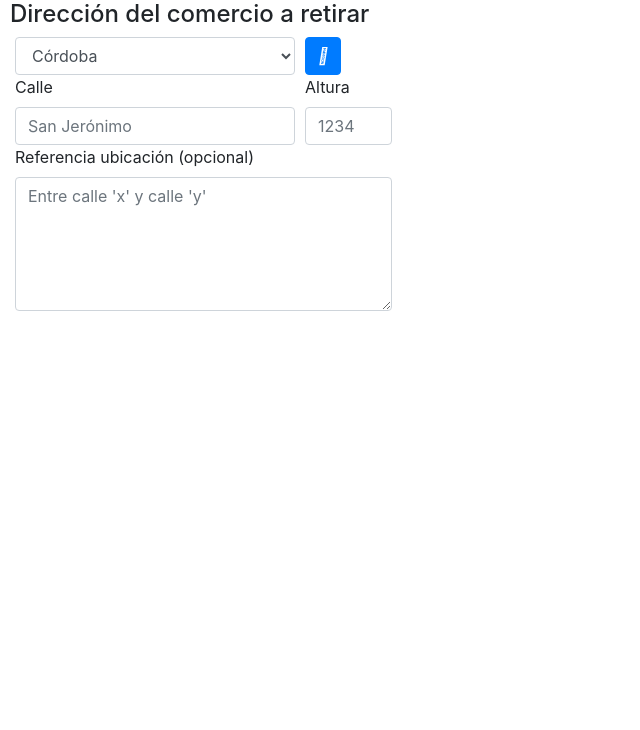
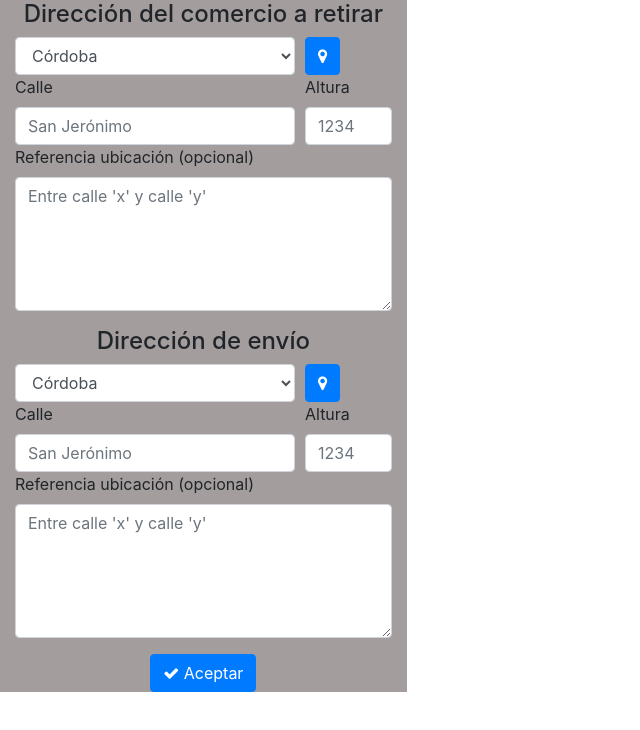
Before and after one commit to Luuzaall/ISW-Grupo2-2022, an Angular app: page / in a window 1280 px wide. Shown: the top 730 px of the page, without its empty margins (0-640 px from the left). Built offline with nearby package versions, Linux system fonts and the light colour scheme.

Commit message:
falta el mapa

```diff
--- a/src/app/components/direcciones/direcciones.component.css
+++ b/src/app/components/direcciones/direcciones.component.css
@@ -0,0 +1,7 @@
+form{
+    background-color: #a39d9d;
+}
+
+textarea{
+    margin-bottom: 1em;
+}
--- a/src/app/components/direcciones/direcciones.component.html
+++ b/src/app/components/direcciones/direcciones.component.html
@@ -1,68 +1,7 @@
-<!-- <form>
-    <div class="form-group col-md-4">
-        <label for="inputState">Ciudad</label>
-        <select id="inputState" class="form-control">
-          <option selected>Córdoba</option>
-          <option>Alta Gracia</option>
-        </select>
 
-      <label for="inputAddress">Calle</label>
-      <input type="text" class="form-control" id="inputAddress" placeholder="Main St">
-    </div>
-    &nbsp;
-    <div class="form-group">
-      <label for="inputAddress2">Número</label>
-      <input type="text" class="form-control" id="inputAddress2" placeholder="1234">
-    </div>
-    <div class="form-group">
-        <label for="inputAddress2">Referencia ubicación (opcional)</label>
-        <input type="text" class="form-control" id="inputAddress2" placeholder="Entre calle José Orzali y calle Coronel Rojas">
-    <div class="form-check">
-        <input class="form-check-input" type="checkbox" id="gridCheck">
-        <label class="form-check-label" for="gridCheck">
-          Check me out
-        </label>
-
-    </div>
-    <button type="submit" class="btn btn-primary">Sign in</button>
-  </form> -->
-
-  <!-- <form>
-    <div class="form-row">
-      <div class="form-group col-md-4">
-        <label for="inputState">Ciudad</label>
-        <select id="inputState" class="form-control">
-          <option selected>Córdoba</option>
-          <option>Alta Gracia</option>
-        </select>
-      </div>
-    <div class="form-group">
-      <button type="button" class="btn btn-primary">Seleccionar</button>
-    </div>
-    <div class="form-group">
-      <label for="inputAddress2">Calle</label>
-      <input type="text" class="form-control" id="inputAddress2" placeholder="Main St">
-    </div>
-
-      <div class="form-group col-md-2">
-        <label for="inputZip">Número</label>
-        <input type="text" class="form-control" id="inputZip" placeholder="1234">
-      </div>
-    </div>
-    <div class="form-group">
-      <div class="form-check">
-        <input class="form-check-input" type="checkbox" id="gridCheck">
-        <label class="form-check-label" for="gridCheck">
-          Check me out
-        </label>
-      </div>
-    </div>
-    <button type="submit" class="btn btn-primary">Sign in</button>
-  </form> -->
-
-  <form class="bg-ligth">
-    <div class="class container-fluid">
-    <div class="form-row">
+  <form class="bg-ligth " >
+    <div class="class container-fluid" >
+    <div class="form-row justify-content-center" >
       <h4>Dirección del comercio a retirar</h4>
       <div class="col-9">
 
@@ -72,7 +11,7 @@
         </select>
       </div>
       <div class="col-3">
-      <button class="btn btn-primary" type="submit"><i class="fa-regular fa-map"></i></button>
+      <button class="btn btn-primary" type="submit" (click)="AbrirMapaComercio()"><i class="fa fa-map-marker" aria-hidden="true"></i></button>
       </div>
       <div class="col-9">
         <label for="inputEmail4">Calle</label>
@@ -84,7 +23,6 @@
       </div>
       <div class="col">
         <label for="inputEmail4">Referencia ubicación (opcional)</label>
-        <!-- <input type="text" class="form-control" placeholder="Entre calle 'x' y calle 'y' "> -->
         <textarea
             rows="5"
             class="form-control"
@@ -96,3 +34,44 @@
     </div>
   </div>
   </form>
+
+  <form class="bg-ligth">
+    <div class="class container-fluid">
+    <div class="form-row justify-content-center">
+      <h4>Dirección de envío</h4>
+      <div class="col-9">
+
+        <select id="inputState" class="form-control">
+          <option selected>Córdoba</option>
+          <option>Alta Gracia</option>
+        </select>
+      </div>
+      <div class="col-3">
+      <button class="btn btn-primary" type="submit" (click)="AbrirMapaCasa()"><i class="fa fa-map-marker" aria-hidden="true"></i></button>
+      </div>
+      <div class="col-9">
+        <label for="inputEmail4">Calle</label>
+        <input type="text" class="form-control" placeholder="San Jerónimo">
+      </div>
+      <div class="col-3">
+        <label for="inputEmail4">Altura</label>
+        <input type="text" class="form-control" placeholder="1234">
+      </div>
+      <div class="col">
+        <label for="inputEmail4">Referencia ubicación (opcional)</label>
+        <textarea
+            rows="5"
+            class="form-control"
+            formControlName="Observaciones"
+            maxlength="500"
+            placeholder="Entre calle 'x' y calle 'y' "
+          ></textarea>
+      </div>
+    </div>
+  </div>
+  <div class="row justify-content-center">
+    <button type="button" class="btn btn-primary">
+      <i class="fa fa-check"></i> Aceptar
+    </button>
+  </div>
+  </form>
--- a/src/app/components/direcciones/direcciones.component.ts
+++ b/src/app/components/direcciones/direcciones.component.ts
@@ -12,6 +12,15 @@ export class DireccionesComponent implements OnInit {
   constructor() { }
 
   ngOnInit(): void {
+
+  }
+  AbrirMapaComercio(){
+    let img = new Image();
+    img.src="E:\ISW-Proyecto\ISW-Grupo2-2022\src\assets\imagenes\google-maps.svg";
+
+  }
+  AbrirMapaCasa(){
+    window.open();
   }
 
 }
```
